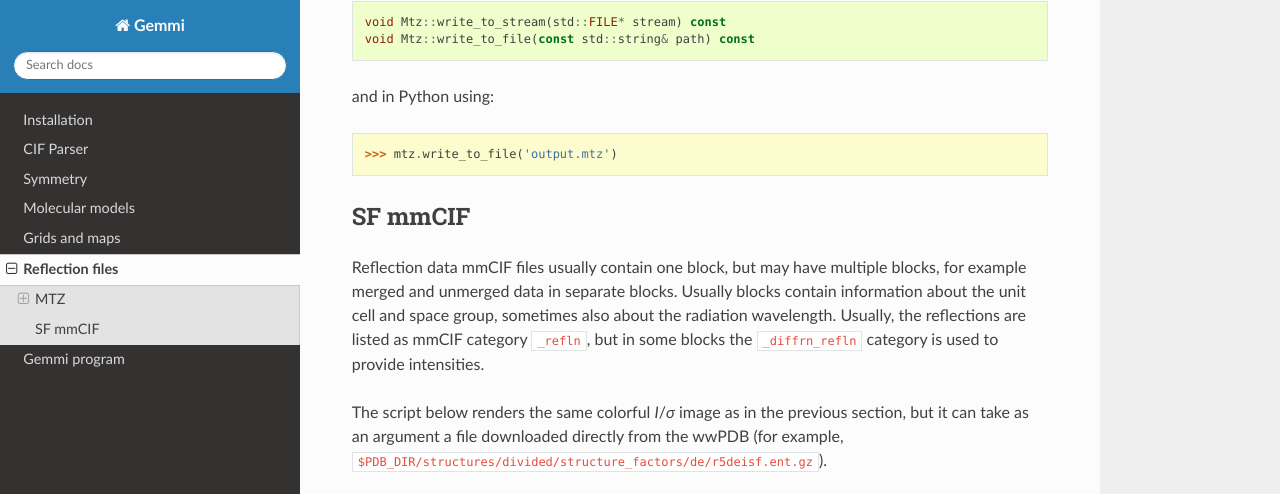
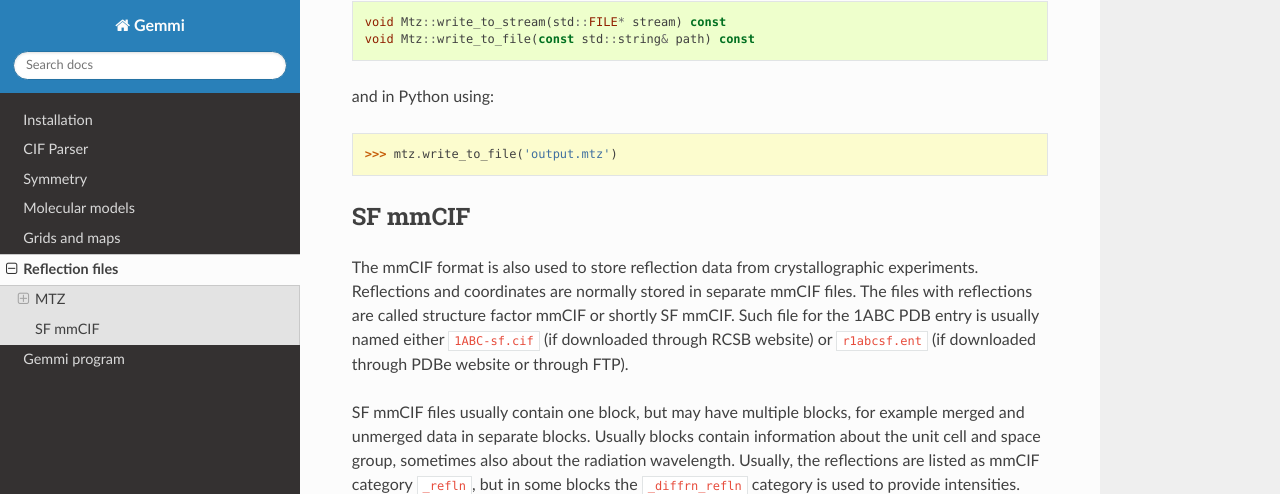
Before and after one commit to project-gemmi/gemmi, a Sphinx documentation site: the page built from docs/hkl.rst, in a window 1280 px wide and 900 px high, scrolled down 5996 px, cut to the strip 0-494 px from the top of the window. Built offline with Sphinx 7.4.7 and the Read the Docs theme 2.0.0, drawn with Linux system fonts in a browser that asks for light colours.

Commit message:
assume that a file named *-sf.cif is structure factor mmCIF

```diff
--- a/docs/hkl.rst
+++ b/docs/hkl.rst
@@ -317,7 +317,14 @@ and in Python using:
 SF mmCIF
 ========
 
-Reflection data mmCIF files usually contain one block, but may have
+The mmCIF format is also used to store reflection data from crystallographic
+experiments. Reflections and coordinates are normally stored in separate
+mmCIF files. The files with reflections are called structure factor mmCIF
+or shortly SF mmCIF. Such file for the 1ABC PDB entry
+is usually named either ``1ABC-sf.cif`` (if downloaded through RCSB website)
+or ``r1abcsf.ent`` (if downloaded through PDBe website or through FTP).
+
+SF mmCIF files usually contain one block, but may have
 multiple blocks, for example merged and unmerged data in separate blocks.
 Usually blocks contain information about the unit cell and space group,
 sometimes also about the radiation wavelength.
```
Also changed, not shown: 1 other file.
